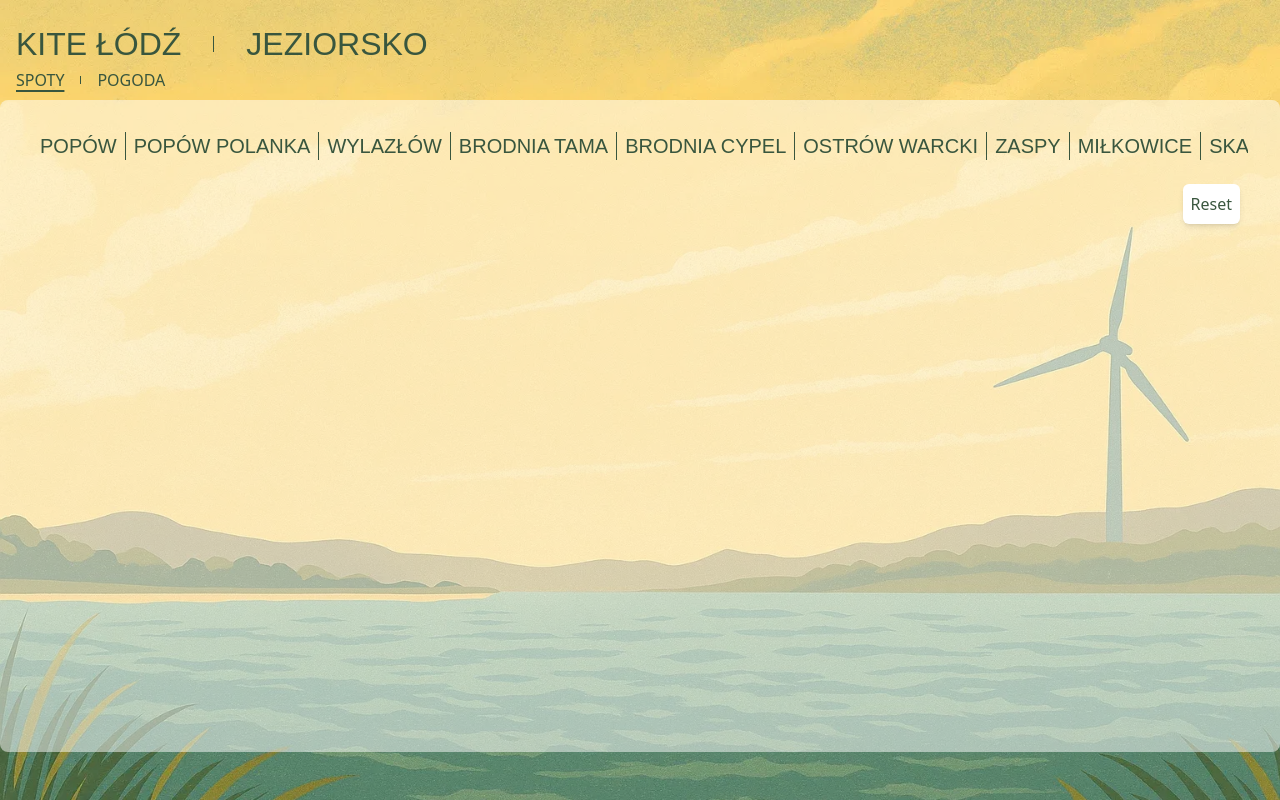
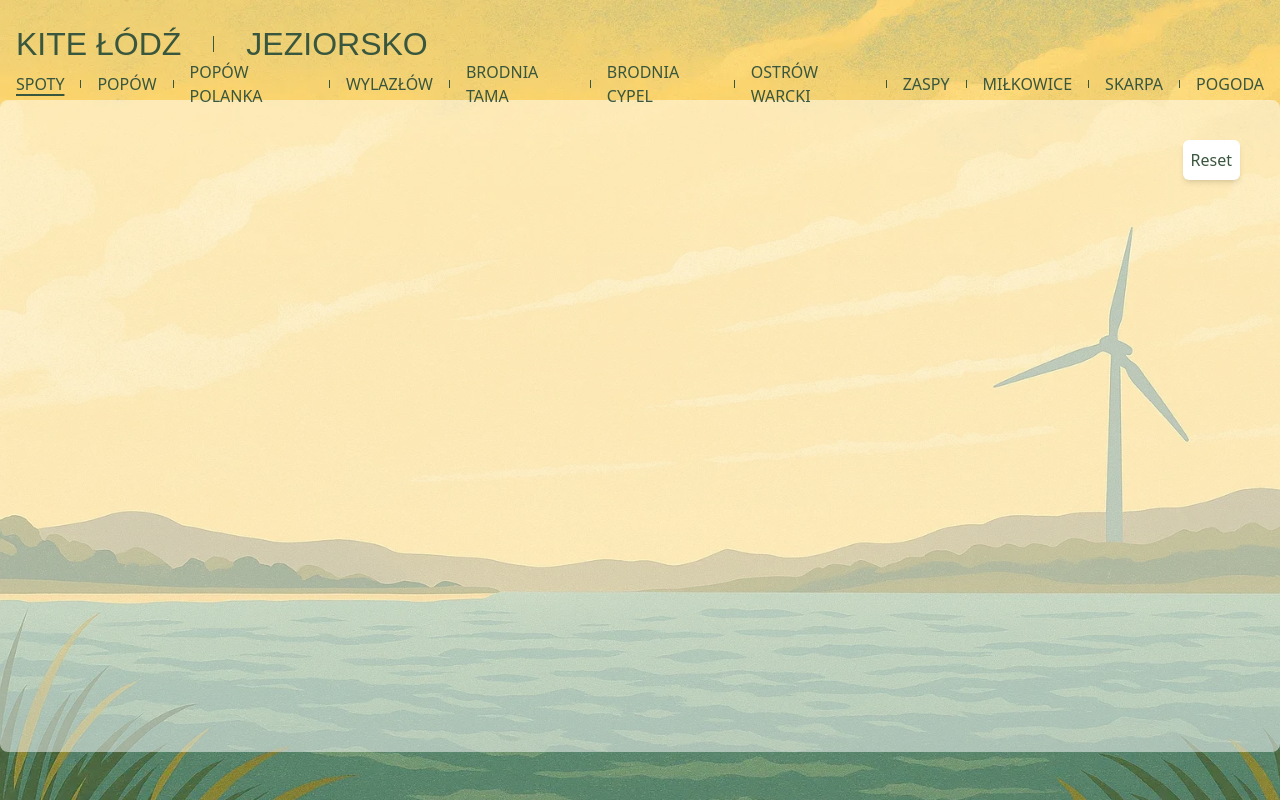
Before and after one commit to kadza/kite-lodz, an Astro site: page /spots/jeziorsko/spoty in a window 1280 px wide. Built offline with nearby package versions, Linux system fonts and the light colour scheme; Astro itself is replaced by a stand-in of ours; a web font is replaced by a local one.

Commit message:
spots navigation

```diff
--- a/src/pages/spots/jeziorsko/popow.astro
+++ b/src/pages/spots/jeziorsko/popow.astro
@@ -8,9 +8,10 @@ const navLinks: NavLink[] = [
 ];
 
 const subNav: NavLink[] = [
-  { href: '/spots/jeziorsko/spoty', label: 'Spoty' },
-  { href: '/spots/jeziorsko/pogoda', label: 'Pogoda' }
-];
+   { href: '/spots/jeziorsko/spoty', label: 'Spoty' },
+   { href: '/spots/jeziorsko/popow', label: 'Popów', isActive: true },
+   { href: '/spots/jeziorsko/pogoda', label: 'Pogoda' }
+ ];
 ---
 
 <html lang="en" class="h-full">
@@ -18,10 +19,8 @@ const subNav: NavLink[] = [
     <Head title="Popów - Jeziorsko" />
   </head>
   <body class="h-full">
-    <Layout navLinks={navLinks} subNav={subNav}>
-   <h2 class="text-2xl mb-6 text-center md:block hidden">Popów</h2>
-
-  <div class="flex flex-col md:flex-row gap-8">
+     <Layout navLinks={navLinks} subNav={subNav}>
+   <div class="flex flex-col md:flex-row gap-8">
     <!-- Main content column -->
     <div class="md:w-2/3 order-2 md:order-2">
       <div class="md:p-6 md:bg-white md:bg-opacity-70 md:rounded-2xl md:shadow-lg h-fit">
--- a/src/pages/spots/jeziorsko/spoty.astro
+++ b/src/pages/spots/jeziorsko/spoty.astro
@@ -8,9 +8,18 @@ const navLinks: NavLink[] = [
 ];
 
 const subNav: NavLink[] = [
-{ href: '/spots/jeziorsko/spoty', label: 'Spoty', isActive: true },
-  { href: '/spots/jeziorsko/pogoda', label: 'Pogoda' }
-];
+ { href: '/spots/jeziorsko/spoty', label: 'Spoty', isActive: true },
+ { href: '/spots/jeziorsko/popow', label: 'Popów' },
+ { href: '/spots/jeziorsko/popow-polanka', label: 'Popów polanka' },
+ { href: '/spots/jeziorsko/wylazlow', label: 'Wylazłów' },
+ { href: '/spots/jeziorsko/brodnia-tama', label: 'Brodnia tama' },
+ { href: '/spots/jeziorsko/brodnia-cypel', label: 'Brodnia cypel' },
+ { href: '/spots/jeziorsko/ostrow', label: 'Ostrów Warcki' },
+ { href: '/spots/jeziorsko/zaspy', label: 'Zaspy' },
+ { href: '/spots/jeziorsko/milkowice', label: 'Miłkowice' },
+ { href: '/spots/jeziorsko/skarpa', label: 'Skarpa' },
+   { href: '/spots/jeziorsko/pogoda', label: 'Pogoda' }
+ ];
 ---
 
 <html lang="en" class="h-full">
@@ -19,39 +28,8 @@ const subNav: NavLink[] = [
   </head>
   <body class="h-full">
     <Layout navLinks={navLinks} subNav={subNav}>
-  <div class="flex flex-col">
-    <div class="hidden md:block w-full mb-4 overflow-x-auto">
-      <ul class="flex flex-row divide-x divide-textColor font-montserrat text-xl uppercase">
-        <li id="popow" class="whitespace-nowrap">
-          <a href="/spots/jeziorsko/popow" class="hover:text-hoverColor px-2">Popów</a>
-        </li>
-        <li id="popow-polanka" class="whitespace-nowrap">
-          <a href="/spots/jeziorsko/popow-polanka" class="hover:text-hoverColor px-2">Popów polanka</a>
-        </li>
-        <li id="wylazlow" class="whitespace-nowrap">
-          <a href="/spots/jeziorsko/wylazlow" class="hover:text-hoverColor px-2">Wylazłów</a>
-        </li>
-        <li id="brodnia-tama" class="whitespace-nowrap">
-          <a href="/spots/jeziorsko/brodnia-tama" class="hover:text-hoverColor px-2">Brodnia tama</a>
-        </li>
-        <li id="brodnia-cypel" class="whitespace-nowrap">
-          <a href="/spots/jeziorsko/brodnia-cypel" class="hover:text-hoverColor px-2">Brodnia cypel</a>
-        </li>
-        <li id="ostrow" class="whitespace-nowrap">
-          <a href="/spots/jeziorsko/ostrow" class="hover:text-hoverColor px-2">Ostrów Warcki</a>
-        </li>
-        <li id="zaspy" class="whitespace-nowrap">
-          <a href="/spots/jeziorsko/zaspy" class="hover:text-hoverColor px-2">Zaspy</a>
-        </li>
-        <li id="milkowice" class="whitespace-nowrap">
-          <a href="/spots/jeziorsko/milkowice" class="hover:text-hoverColor px-2">Miłkowice</a>
-        </li>
-        <li id="skarpa" class="whitespace-nowrap">
-          <a href="/spots/jeziorsko/skarpa" class="hover:text-hoverColor px-2">Skarpa</a>
-        </li>
-      </ul>
-    </div>
-    <div class="w-full relative">
+   <div class="flex flex-col">
+     <div class="w-full relative">
       <div id="map" class="h-[80vh] md:h-[45rem] w-full"></div>
       <button
         id="reset-map"
@@ -108,39 +86,39 @@ const subNav: NavLink[] = [
     const spots = {
       popow: {
         coords: [51.831492, 18.720963],
-        elem: document.getElementById("popow"),
+        elem: document.querySelector(`a[href="/spots/jeziorsko/popow"]`),
       },
       "popow-polanka": {
         coords: [51.828077, 18.718547],
-        elem: document.getElementById("popow-polanka"),
+        elem: document.querySelector(`a[href="/spots/jeziorsko/popow-polanka"]`),
       },
       wylazlow: {
         coords: [51.820756, 18.717871],
-        elem: document.getElementById("wylazlow"),
+        elem: document.querySelector(`a[href="/spots/jeziorsko/wylazlow"]`),
       },
       skarpa: {
         coords: [51.837093, 18.719265],
-        elem: document.getElementById("skarpa"),
+        elem: document.querySelector(`a[href="/spots/jeziorsko/skarpa"]`),
       },
       "brodnia-tama": {
         coords: [51.794334, 18.700114],
-        elem: document.getElementById("brodnia-tama"),
+        elem: document.querySelector(`a[href="/spots/jeziorsko/brodnia-tama"]`),
       },
       "brodnia-cypel": {
         coords: [51.796756, 18.684622],
-        elem: document.getElementById("brodnia-cypel"),
+        elem: document.querySelector(`a[href="/spots/jeziorsko/brodnia-cypel"]`),
       },
       ostrow: {
         coords: [51.803366, 18.660262],
-        elem: document.getElementById("ostrow"),
+        elem: document.querySelector(`a[href="/spots/jeziorsko/ostrow"]`),
       },
       zaspy: {
         coords: [51.822518, 18.668995],
-        elem: document.getElementById("zaspy"),
+        elem: document.querySelector(`a[href="/spots/jeziorsko/zaspy"]`),
       },
       milkowice: {
         coords: [51.831662, 18.673346],
-        elem: document.getElementById("milkowice"),
+        elem: document.querySelector(`a[href="/spots/jeziorsko/milkowice"]`),
       },
     };
 
```
